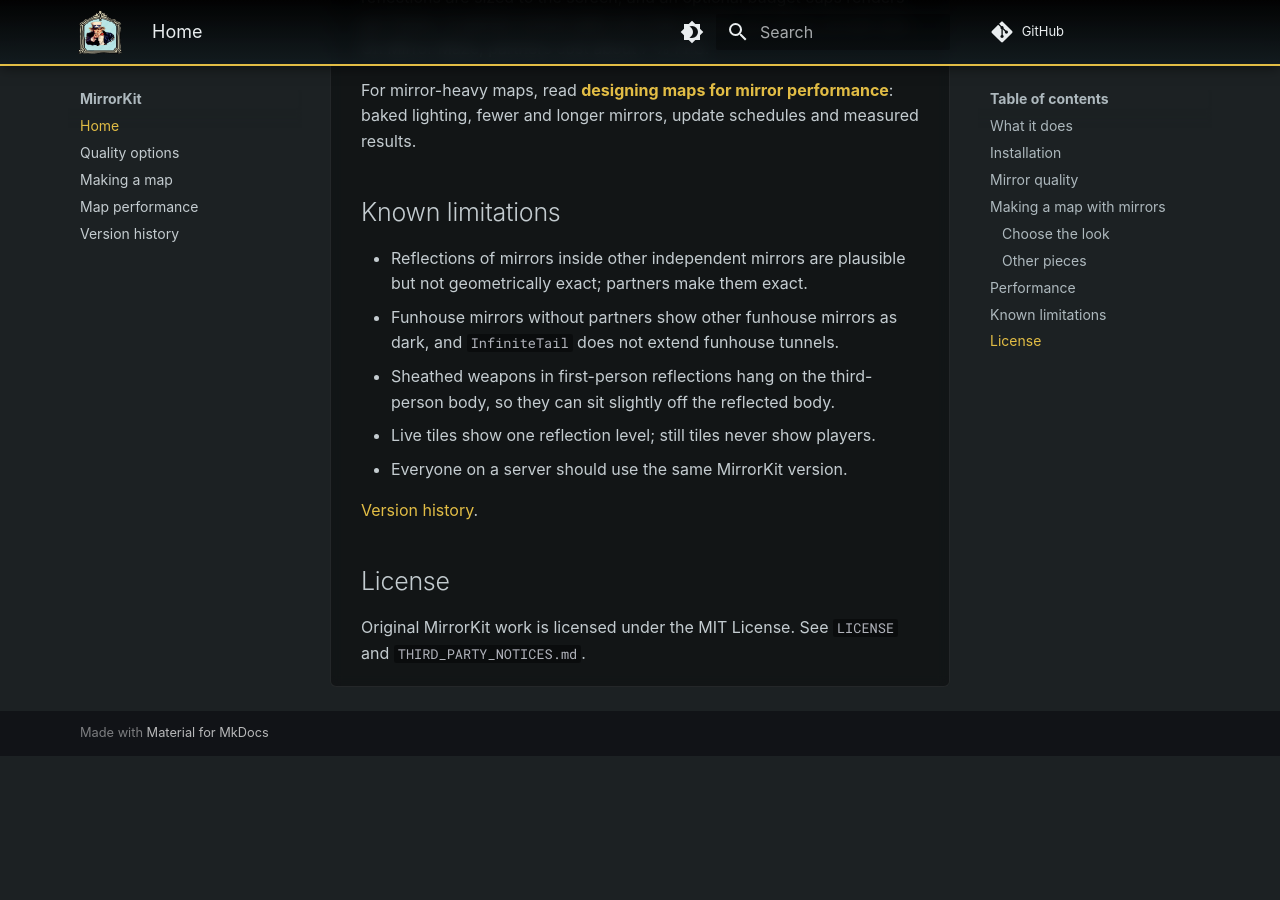
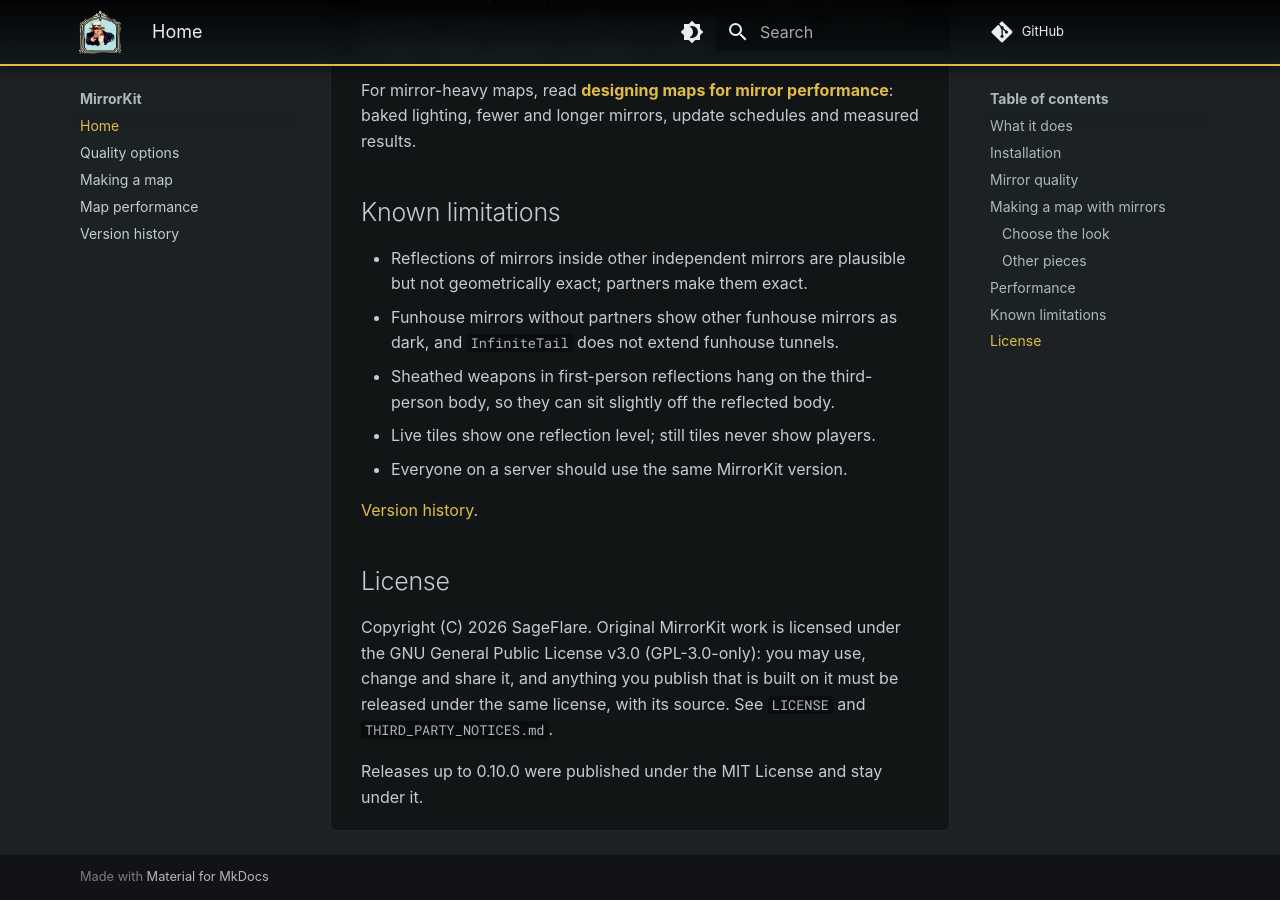
Before and after one commit to SageFlare/MirrorKit, an MkDocs documentation site: the page built from docs/index.md, in a window 1280 px wide and 900 px high, scrolled down 6023 px. Built offline with MkDocs 1.6.1 and Material for MkDocs 9.7.7, drawn with Linux system fonts in a browser that asks for light colours; some web fonts are replaced; comment, search, counter and statistics services are not loaded; before the commit the page ends 6779 px from its top, so only the background shows below that.

Commit message:
License: switch to GPL-3.0
Original work is now licensed under the GNU GPL v3.0 (GPL-3.0-only).
Releases published before this change stay under the MIT License.

Co-Authored-By: Claude Opus 5.5 <noreply@anthropic.com>

```diff
--- a/docs/index.md
+++ b/docs/index.md
@@ -110,4 +110,6 @@ For mirror-heavy maps, read **[designing maps for mirror performance](MAP-OPTIMI
 
 ## License
 
-Original MirrorKit work is licensed under the MIT License. See `LICENSE` and `THIRD_PARTY_NOTICES.md`.
+Copyright (C) 2026 SageFlare. Original MirrorKit work is licensed under the GNU General Public License v3.0 (GPL-3.0-only): you may use, change and share it, and anything you publish that is built on it must be released under the same license, with its source. See `LICENSE` and `THIRD_PARTY_NOTICES.md`.
+
+Releases up to 0.10.0 were published under the MIT License and stay under it.
```
Also changed, not shown: README.md (+3 -1 lines), THIRD_PARTY_NOTICES.md (+1 -1 lines), 1 other file.
